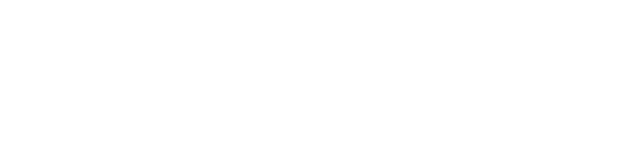
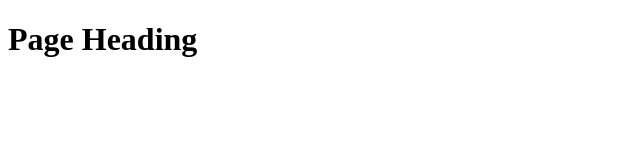
Before and after one commit to shahchirag0320/Lets-Learn-Git, a plain HTML site: page index.html in a window 1280 px wide. Shown: the whole page, without its empty margins (0-640 px from the left). Drawn offline with Linux system fonts and the light colour scheme.

Commit message:
added h1 tag in index.html

```diff
--- a/index.html
+++ b/index.html
@@ -7,6 +7,6 @@
     <title>Document</title>
 </head>
 <body>
-
+    <h1>Page Heading</h1>
 </body>
 </html>
```
